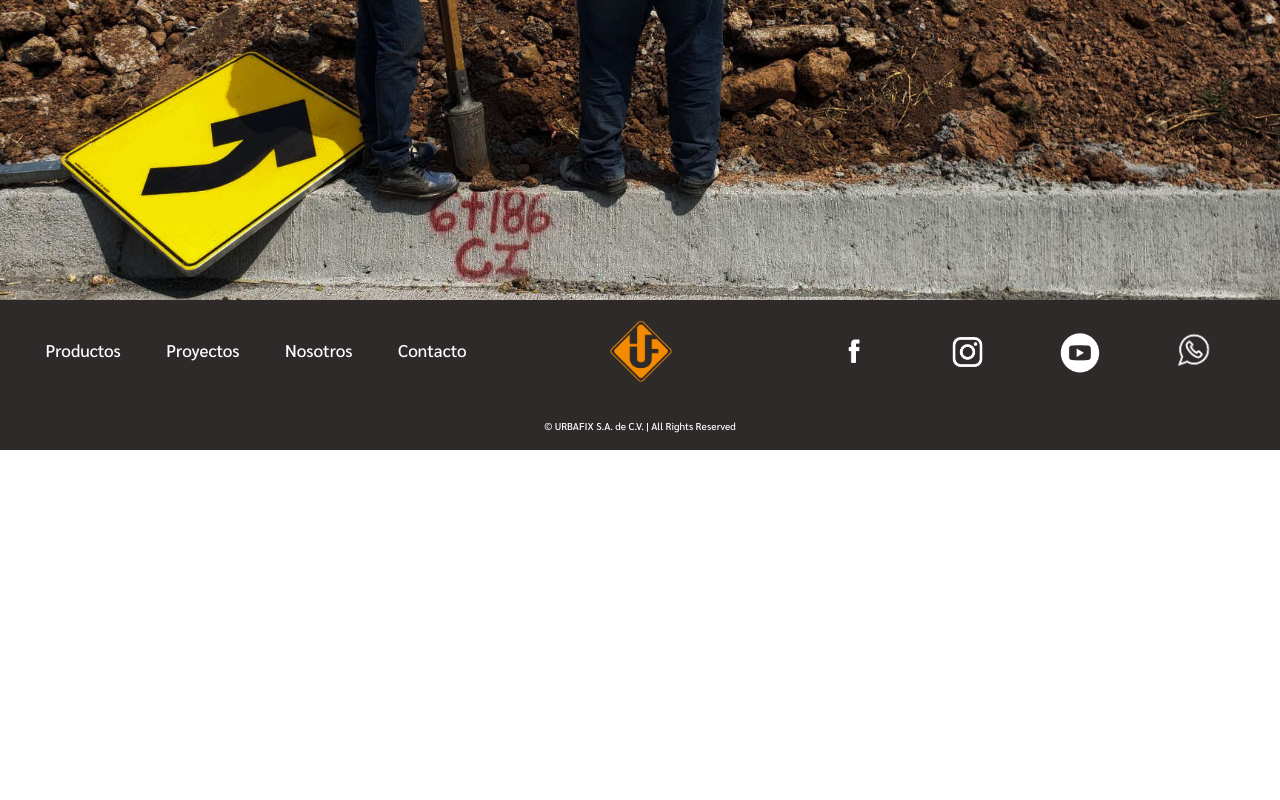
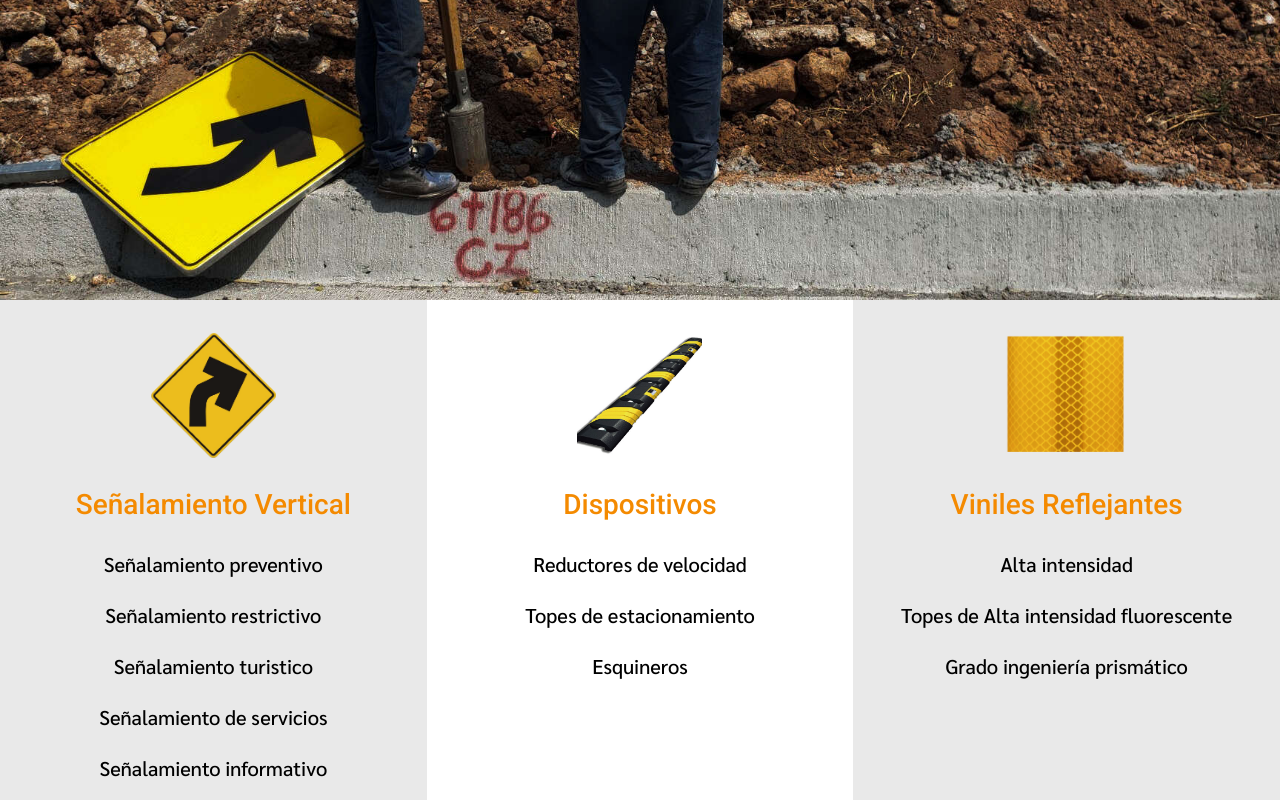
Before and after one commit to LOG1CRS/Urbafix-Webiste, a React app: page /products in a window 1280 px wide. Shown: the part 500-1300 px from the top of the page. Before the commit the page ends 950 px from the top, so only its background shows below. Built offline with nearby package versions, Linux system fonts and the light colour scheme.

Commit message:
Products card finished

```diff
--- a/src/assets/style/AboutUs/Clients.scss
+++ b/src/assets/style/AboutUs/Clients.scss
@@ -63,4 +63,8 @@
   .clients {
     height: 800px;
   }
+
+  .clients-img {
+    width: 70%;
+  }
 }
--- a/src/assets/style/AboutUs/Process.scss
+++ b/src/assets/style/AboutUs/Process.scss
@@ -3,6 +3,10 @@
 .process {
   width: 100%;
   height: 800px;
+}
+
+.process p {
+  color: transparent;
 }
 
 @media only screen and (min-width: 600px) {
--- /dev/null
+++ b/src/assets/style/Products/ProductCard.scss
@@ -0,0 +1,90 @@
+@import '../Vars.scss';
+
+.card {
+  width: 100%;
+  height: 630px;
+}
+
+.product-card {
+  width: 100%;
+  height: 100%;
+  display: grid;
+  grid-template-rows: 25% 10% 65%;
+  grid-template-columns: 100%;
+  justify-items: center;
+}
+
+.product-card-title h4 {
+  color: $orange-color;
+  font-family: $roboto-font;
+  font-weight: $text-wght;
+  font-size: 28px;
+}
+
+.product-card-types {
+  padding: 30px;
+}
+
+.product-card-types p {
+  text-align: center;
+  font-family: $sarabun-font;
+  font-weight: $text-wght;
+  font-size: 20px;
+  margin-bottom: 25px;
+}
+
+.product-card-img,
+.product-card-title {
+  display: flex;
+  align-items: flex-end;
+  justify-content: center;
+}
+
+.product-img-container {
+  width: 125px;
+  height: 125px;
+  background-size: cover;
+  background-position: center;
+}
+
+@media only screen and (min-width: 600px) {
+  .card {
+    width: 50%;
+  }
+}
+
+@media only screen and (min-width: 1020px) and (max-width: 1030px) {
+}
+
+@media only screen and (min-width: 1200px) {
+  .card {
+    width: calc(100% / 3);
+  }
+}
+
+@media only screen and (min-width: 1400px) {
+}
+
+@media only screen and (min-width: 1600px) {
+  .card {
+    height: 800px;
+  }
+
+  .product-card {
+    grid-template-rows: 30% 10% 60%;
+  }
+
+  .product-img-container {
+    width: 170px;
+    height: 170px;
+  }
+
+  .product-card-title h4 {
+    font-size: 35px;
+  }
+
+  .product-card-types p {
+    font-size: 25px;
+    margin-bottom: 30px;
+  }
+}
--- /dev/null
+++ b/src/assets/style/Products/ProductsContainer.scss
@@ -0,0 +1,77 @@
+@import '../Vars.scss';
+
+.products-container {
+  display: flex;
+  flex-direction: column;
+}
+
+@media only screen and (min-width: 600px) {
+  .products-container {
+    display: flex;
+    flex-direction: row;
+    flex-wrap: wrap;
+  }
+
+  .card-1 {
+    order: 1;
+  }
+  .card-2 {
+    order: 2;
+  }
+  .card-3 {
+    order: 4;
+  }
+  .card-4 {
+    order: 3;
+  }
+  .card-5 {
+    order: 5;
+  }
+  .card-6 {
+    order: 6;
+  }
+  .card-7 {
+    order: 7;
+  }
+}
+
+@media only screen and (min-width: 1020px) and (max-width: 1030px) {
+}
+
+@media only screen and (min-width: 1200px) {
+  .products-container {
+    display: flex;
+    flex-direction: row;
+    flex-wrap: wrap;
+    justify-content: left;
+  }
+
+  .card-1 {
+    order: 1;
+  }
+  .card-2 {
+    order: 2;
+  }
+  .card-3 {
+    order: 3;
+  }
+  .card-4 {
+    order: 4;
+  }
+  .card-5 {
+    order: 5;
+  }
+  .card-6 {
+    order: 6;
+  }
+  .card-7 {
+    order: 7;
+    background-color: #fff !important;
+  }
+}
+
+@media only screen and (min-width: 1400px) {
+}
+
+@media only screen and (min-width: 1600px) {
+}
--- /dev/null
+++ b/src/components/Products/ProductCard.jsx
@@ -0,0 +1,74 @@
+import React, { useEffect, useState } from 'react';
+
+import '../../assets/style/Products/ProductCard.scss';
+
+import verticalImg from '../../assets/static/vertical-service.png';
+import dispositivosImg from '../../assets/static/dispositivos-service.png';
+import vinilesImg from '../../assets/static/viniles-service.png';
+import botonesImg from '../../assets/static/botones-service.jpg';
+import boyasImg from '../../assets/static/boyas-service.png';
+import delineadoresImg from '../../assets/static/delineadores-service.png';
+import marcadorImg from '../../assets/static/marcador-service.png';
+
+const ProductCard = ({
+  color,
+  title,
+  type1,
+  type2,
+  type3,
+  type4,
+  type5,
+  type6,
+}) => {
+  const [img, setImg] = useState();
+
+  useEffect(() => {
+    switch (title) {
+      case 'Señalamiento Vertical':
+        setImg(verticalImg);
+        break;
+      case 'Dispositivos':
+        setImg(dispositivosImg);
+        break;
+      case 'Viniles Reflejantes':
+        setImg(vinilesImg);
+        break;
+      case 'Botones':
+        setImg(botonesImg);
+        break;
+      case 'Boyas':
+        setImg(boyasImg);
+        break;
+      case 'Delineadores':
+        setImg(delineadoresImg);
+        break;
+      case 'Marcador Reflectivo':
+        setImg(marcadorImg);
+        break;
+    }
+  });
+
+  return (
+    <div className="product-card" style={{ backgroundColor: `${color}` }}>
+      <div className="product-card-img">
+        <div
+          className="product-img-container"
+          style={{ backgroundImage: `url(${img})` }}
+        />
+      </div>
+      <div className="product-card-title">
+        <h4>{title}</h4>
+      </div>
+      <div className="product-card-types">
+        <p>{type1}</p>
+        <p>{type2}</p>
+        <p>{type3}</p>
+        <p>{type4}</p>
+        <p>{type5}</p>
+        <p>{type6}</p>
+      </div>
+    </div>
+  );
+};
+
+export default ProductCard;
--- /dev/null
+++ b/src/components/Products/ProductsContainer.jsx
@@ -0,0 +1,81 @@
+import React from 'react';
+import ProductCard from './ProductCard';
+
+import '../../assets/style/Products/ProductsContainer.scss';
+
+const ProductsContainer = () => {
+  return (
+    <div className="products-container">
+      <div className="card-1 card">
+        <ProductCard
+          color="#E9E9E9"
+          title="Señalamiento Vertical"
+          type1="Señalamiento preventivo"
+          type2="Señalamiento restrictivo"
+          type3="Señalamiento turistico"
+          type4="Señalamiento de servicios"
+          type5="Señalamiento informativo"
+          type6="Señalamiento de información general"
+        />
+      </div>
+      <div className="card-2 card">
+        <ProductCard
+          color="#fff"
+          title="Dispositivos"
+          type1="Reductores de velocidad"
+          type2="Topes de estacionamiento"
+          type3="Esquineros"
+        />
+      </div>
+      <div className="card-3 card">
+        <ProductCard
+          color="#E9E9E9"
+          title="Viniles Reflejantes"
+          type1="Alta intensidad"
+          type2="Topes de Alta intensidad fluorescente"
+          type3="Grado ingeniería prismático "
+        />
+      </div>
+      <div className="card-4 card">
+        <ProductCard
+          color="#fff"
+          title="Botones"
+          type1="Botón hibrido 360"
+          type2="Botón óptico"
+        />
+      </div>
+      <div className="card-5 card">
+        <ProductCard
+          color="#E9E9E9"
+          title="Delineadores"
+          type1="Delineador tipo A"
+          type2="Delineador tipo B"
+          type3="Delineador tipo C"
+          type4="Delineadores 55"
+        />
+      </div>
+      <div className="card-6 card">
+        <ProductCard
+          color="#fff"
+          title="Boyas"
+          type1="Boya premium"
+          type2="Boya solar"
+          type3="Boya solida"
+          type4="Boya delineadora"
+          type5="Mini boya"
+          type6="Micro boya"
+        />
+      </div>
+      <div className="card-7 card">
+        <ProductCard
+          color="#E9E9E9"
+          title="Marcador Reflectivo"
+          type1="Unidireccional"
+          type2="Bidireccional"
+        />
+      </div>
+    </div>
+  );
+};
+
+export default ProductsContainer;
--- a/src/views/Products.jsx
+++ b/src/views/Products.jsx
@@ -1,11 +1,13 @@
 import React from 'react';
 
 import Hero from '../components/Products/Hero';
+import ProductsContainer from '../components/Products/ProductsContainer';
 
 const Products = () => {
   return (
     <>
       <Hero />
+      <ProductsContainer />
     </>
   );
 };
--- a/webpack.config.js
+++ b/webpack.config.js
@@ -56,9 +56,9 @@ module.exports = {
   },
   devServer: {
     historyApiFallback: true,
-    host: '192.168.1.75',
-    port: 8080,
-    disableHostCheck: true,
+    //   host: '192.168.1.75',
+    //   port: 8080,
+    //   disableHostCheck: true,
   },
   plugins: [
     new HtmlWebpackPlugin({
```
Also changed, not shown: src/assets/static/botones-service.jpg (added), src/assets/static/boyas-service.png (added), src/assets/static/delineadores-service.png (added), src/assets/static/dispositivos-service.png (added), src/assets/static/marcador-service.png (added), src/assets/static/vertical-service.png (added), src/assets/static/viniles-service.png (added).
